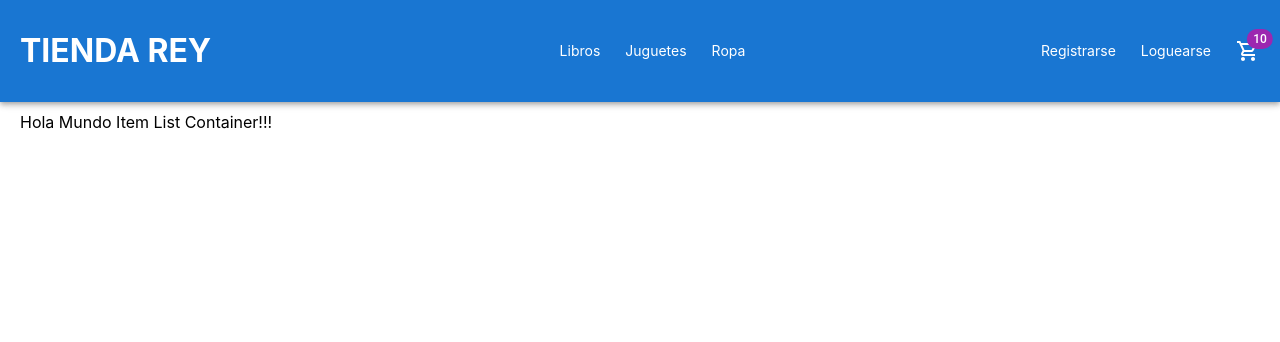
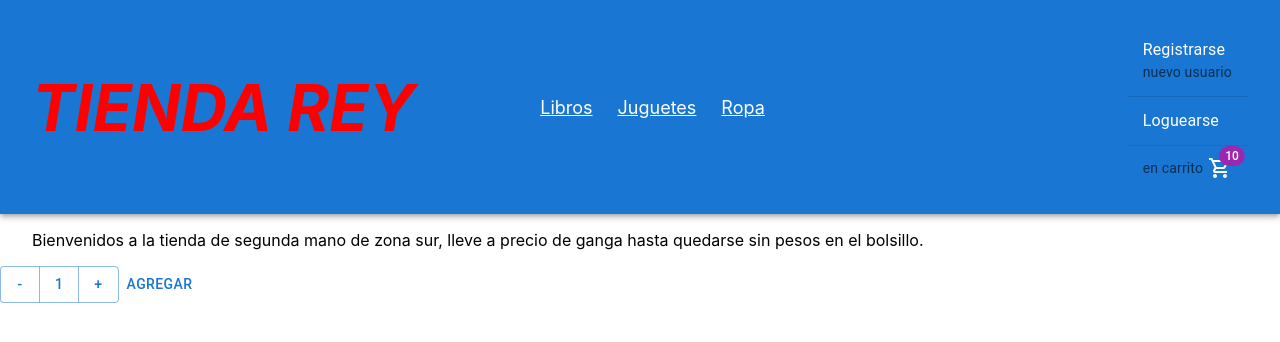
Before and after one commit to reyfer17/tienda-rey, a React (Create React App) app: page / in a window 1280 px wide. Shown: the top 342 px of the page. Built offline with nearby package versions, Linux system fonts and the light colour scheme.

Commit message:
agregado de contador y alerta

```diff
--- a/package.json
+++ b/package.json
@@ -14,6 +14,7 @@
     "react-dom": "^18.2.0",
     "react-scripts": "5.0.1",
     "styled-components": "^5.3.5",
+    "sweetalert2": "^11.4.31",
     "web-vitals": "^2.1.4"
   },
   "scripts": {
--- a/src/App.css
+++ /dev/null
@@ -1,40 +0,0 @@
-header {
-  background-image: linear-gradient(blue, green, rgb(59, 175, 59));
-  width: 100%;
-  position: fixed;
-  z-index: 100;
-}
-
-nav {
-  float: center;
-}
-
-nav ul {
-  list-style: none;
-  overflow: hidden;
-
-}
-
-nav ul li {
-  float: right;
-  font-family: Impact, Haettenschweiler, 'Arial Narrow Bold', sans-serif;
-  font-size: 1.5rem;
-  margin-right: 1rem;
-
-}
-nav ul li a {
-  display: block;
-  padding: 10px;
-  color: #fff;
-  text-decoration: none;
-
-}
-nav ul li:hover {
-  background: #7f6ee0;
-  border-radius: 0.2rem;
-}
-
-#title{
-  font-size: 3rem;
-  font-family: Impact, Haettenschweiler, 'Arial Narrow Bold', sans-serif;
-}
--- a/src/App.jsx
+++ b/src/App.jsx
@@ -1,4 +1,4 @@
-import Home from "./pages/Home.jsx";
+import Home from "./pages/Home";
 
 const App = () => {
     return (
--- /dev/null
+++ b/src/components/ItemCount.jsx
@@ -0,0 +1,27 @@
+import {ButtonGroup, Button} from "@mui/material";
+import { useState } from "react";
+
+const ItemCount = ({inicial, stock, onAdd}) => {
+    const [unidadesACargar, setUnidadesACargar] = useState(inicial);
+
+    const agregarUnidades = () =>{
+        unidadesACargar<stock && setUnidadesACargar (unidadesACargar + 1);
+    }
+
+    const quitarUnidades = () =>{
+        unidadesACargar>1 && setUnidadesACargar (unidadesACargar - 1);
+    }
+
+    return(
+        <>
+            <ButtonGroup variant="outlined" aria-label="outlined button group">
+                <Button onClick={quitarUnidades}>-</Button>
+                <Button>{unidadesACargar}</Button>
+                <Button onClick={agregarUnidades}>+</Button>
+            </ButtonGroup>
+            <Button onClick={onAdd}>Agregar</Button>
+        </>
+    )
+}
+
+export default ItemCount;
--- a/src/components/ItemListContainer.jsx
+++ b/src/components/ItemListContainer.jsx
@@ -1,8 +1,24 @@
 import {Wrapper} from "./styledComponents";
+import ItemCount from "./ItemCount";
+import Swal from 'sweetalert2';
+import { useState } from "react";
 
 const ItemListContainer = ({greeting}) =>{
+    const onAdd= (q) => {
+        //console.log(q)
+        Swal.fire({
+            title: 'Carga realizada',
+            text: `Ha cargado ${q} unidades del producto`,
+            icon: 'success',
+            confirmButtonText: 'OK!'
+          })
+    }
+
     return (
-        <Wrapper>{greeting}</Wrapper>
+        <>
+            <Wrapper>{greeting}</Wrapper>
+            <ItemCount stock={5} inicial={1} onAdd={onAdd}/>
+        </>
     );
 }
 
--- a/src/components/NavBar.jsx
+++ b/src/components/NavBar.jsx
@@ -1,4 +1,4 @@
-import { AppBar } from "@mui/material";
+import { AppBar, Divider, List, ListItem, ListItemText } from "@mui/material";
 import CartWidget from "./CartWidget";
 import { Wrapper, Logo, MenuItem, Left, Center, Right } from "./styledComponents";
 
@@ -16,9 +16,20 @@ const NavBar = () => {
             <MenuItem>Ropa</MenuItem>
           </Center>
           <Right>
-            <MenuItem>Registrarse</MenuItem>
-            <MenuItem>Loguearse</MenuItem>
-            <MenuItem><CartWidget/></MenuItem>
+            <List>
+              <ListItem button>
+                <ListItemText primary="Registrarse" secondary="nuevo usuario" />
+              </ListItem>
+              <Divider />
+              <ListItem button>
+                <ListItemText primary="Loguearse" />
+              </ListItem>
+              <Divider light />
+              <ListItem button>
+                <ListItemText secondary="en carrito" />
+                <CartWidget />
+              </ListItem>
+            </List>
           </Right>
         </Wrapper>
       </AppBar>
--- a/src/components/styledComponents.jsx
+++ b/src/components/styledComponents.jsx
@@ -1,13 +1,14 @@
 import styled from "styled-components";
 
 const Wrapper = styled.div`
-    padding: 10px 20px;
+    padding: 1rem 2rem;
     display: flex;
     align-items: center;
     justify-content: space-between;
     `;
 
 const Left = styled.div`
+    color: red;
     flex: 1;
     display: flex;
     align-items: center;
@@ -18,10 +19,13 @@ const Center = styled.div`
     display: flex;
     align-items: center;
     justify-content: center;
+    text-decoration: underline;
     `;
 
 const Logo = styled.h1`
-    font.weight: bold;
+    font-weight: bold;
+    font-style: italic;
+    font-size: 4rem;
     `;
 
 const Right = styled.div`
@@ -32,7 +36,7 @@ const Right = styled.div`
     `;
 
 const MenuItem = styled.div`
-    font-size: 14px;
+    font-size: 18px;
     cursor: pointer;
     margin-left: 25px;
     `;
--- a/src/pages/Home.jsx
+++ b/src/pages/Home.jsx
@@ -5,7 +5,7 @@ const Home = () => {
     return (
         <>
             <NavBar/>
-            <ItemListContainer greeting= "Hola Mundo Item List Container!!!" />
+            <ItemListContainer greeting= "Bienvenidos a la tienda de segunda mano de zona sur, lleve a precio de ganga hasta quedarse sin pesos en el bolsillo." />
         </>
     );
 }
```
Also changed, not shown: 1 other file (tests, documents, lock files or other folders).
